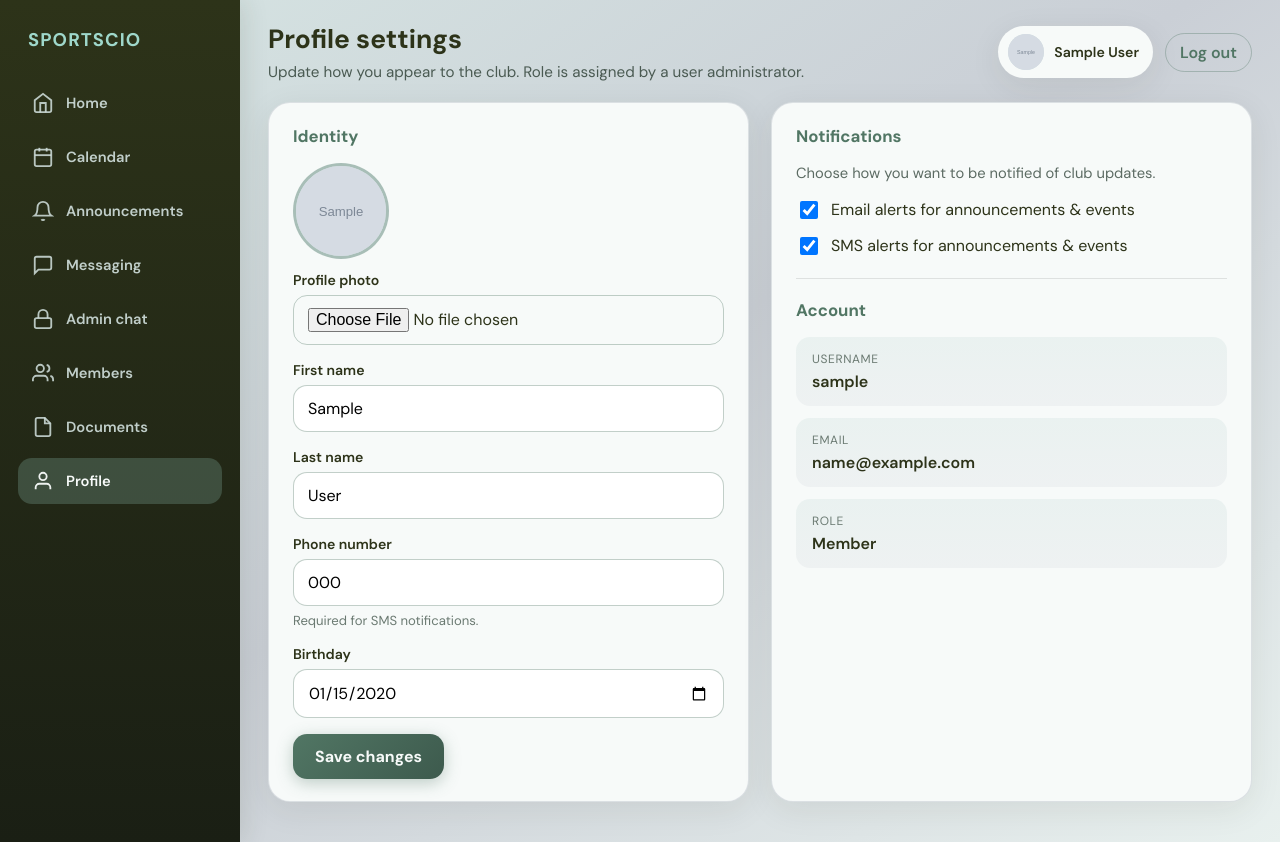
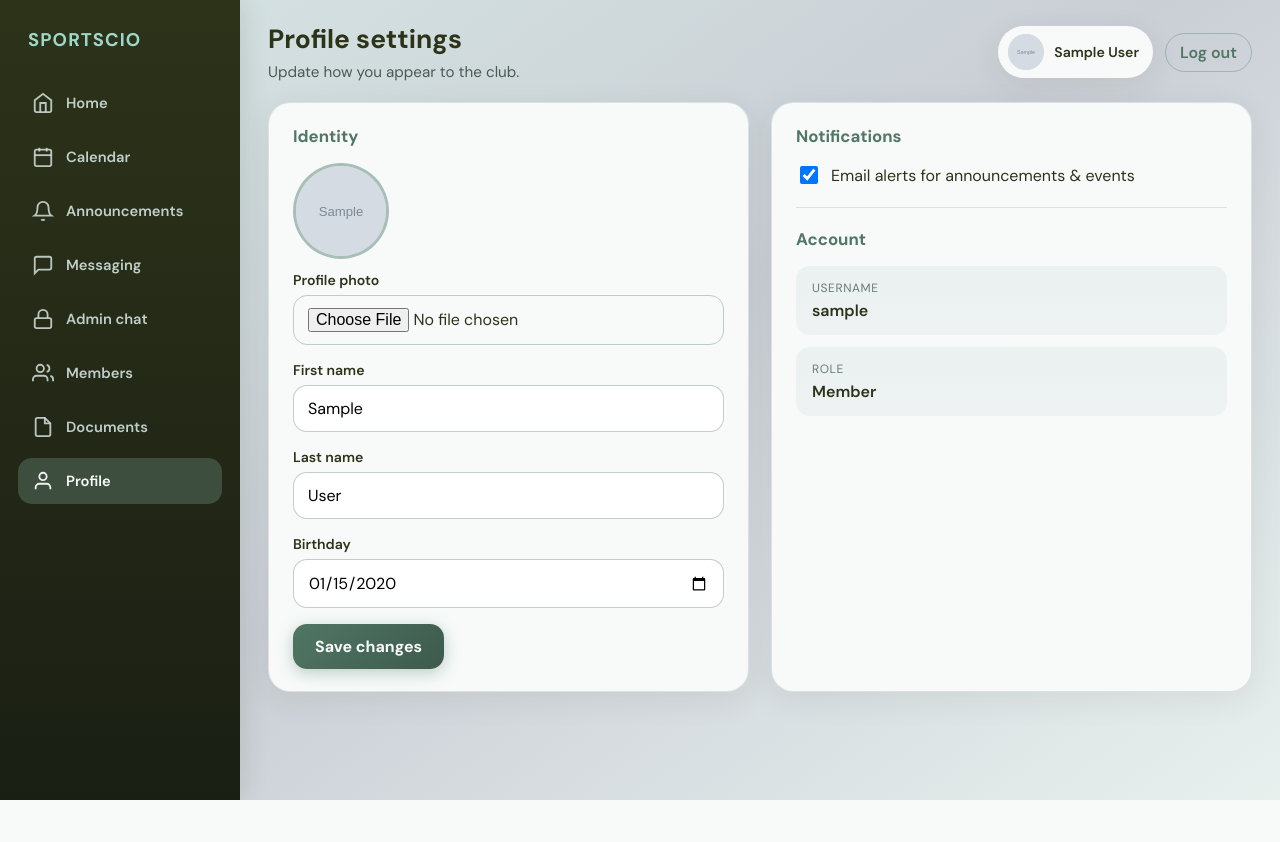
Before and after one commit to AkhilGogineni/uvapickleballclubwebsite, a Django app: page /sportscio/profile/ in a window 1280 px wide. After the commit the page ends 800 px from the top, so only its background shows below. Run offline with Django 5.2, Linux system fonts and the light colour scheme; a user stored in the database is signed in; tables that the repository leaves empty hold one stand-in row (values such as "Sample post"); grey boxes marked "Sample" are stand-in pictures.

Commit message:
removed sms notif interface (everything costs money)

```diff
--- a/sportscio/models.py
+++ b/sportscio/models.py
@@ -23,14 +23,10 @@ class Profile(models.Model):
         help_text="Profile photo; stored in S3 in production.",
     )
 
-    # New Notification Fields
-    phone_number = models.CharField(max_length=15, blank=True, null=True)
     email_notifications = models.BooleanField(default=True)
-    sms_notifications = models.BooleanField(default=False)
 
     def __str__(self):
         return f"{self.user.username} ({self.get_role_display()})"
-
 
 class Message(models.Model):
     sender = models.ForeignKey(User, on_delete=models.CASCADE, related_name='sent_messages')
@@ -43,7 +39,6 @@ class Message(models.Model):
 
     def __str__(self):
         return f"{self.sender.username}: {self.content[:50]}"
-
 
 class Announcement(models.Model):
     author = models.ForeignKey(User, on_delete=models.CASCADE, related_name='announcements')
@@ -59,14 +54,8 @@ class Announcement(models.Model):
     def __str__(self):
         return self.title
 
-    def is_author_admin(self):
-        return self.author.is_superuser
-
-
 class ClubDocument(models.Model):
-    uploaded_by = models.ForeignKey(
-        User, on_delete=models.CASCADE, related_name="club_documents"
-    )
+    uploaded_by = models.ForeignKey(User, on_delete=models.CASCADE, related_name="club_documents")
     title = models.CharField(max_length=200)
     file = models.FileField(upload_to="documents/%Y/%m/")
     created_at = models.DateTimeField(auto_now_add=True)
@@ -76,7 +65,6 @@ class ClubDocument(models.Model):
 
     def __str__(self):
         return self.title
-
 
 class Event(models.Model):
     created_by = models.ForeignKey(User, on_delete=models.CASCADE, related_name='events')
--- a/sportscio/templates/profile_settings.html
+++ b/sportscio/templates/profile_settings.html
@@ -1,18 +1,18 @@
 {% extends "base_app.html" %}
 {% block title %}Profile settings | SportsCIO{% endblock %}
 {% block page_heading %}Profile settings{% endblock %}
-{% block page_sub %}Update how you appear to the club. Role is assigned by a user administrator.{% endblock %}
+{% block page_sub %}Update how you appear to the club.{% endblock %}
+
 {% block extra_css %}
 <style>
     .settings-grid { display: grid; grid-template-columns: 1fr 1fr; gap: 22px; }
     @media (max-width: 800px) { .settings-grid { grid-template-columns: 1fr; } }
     .field { margin-bottom: 16px; }
     .field label { display: block; font-weight: 600; font-size: 0.88rem; margin-bottom: 6px; color: var(--c-ink); }
-    .field input[type="text"], .field input[type="tel"], .field input[type="date"], .field input[type="file"] {
+    .field input[type="text"], .field input[type="date"], .field input[type="file"] {
         width: 100%; padding: 12px 14px; border-radius: 14px; border: 1px solid rgba(81, 118, 100, 0.35); font: inherit;
     }
     .avatar-preview { width: 96px; height: 96px; border-radius: 50%; object-fit: cover; border: 3px solid rgba(81, 118, 100, 0.35); display: block; margin-bottom: 12px; background: var(--c-mist); }
-    .field .hint { font-size: 0.82rem; color: #6b7a72; margin-top: 6px; }
     .checkbox-group { display: flex; align-items: center; gap: 10px; margin-bottom: 12px; cursor: pointer; }
     .checkbox-group input { width: 18px; height: 18px; cursor: pointer; }
     .readonly-block { background: linear-gradient(180deg, rgba(214,229,227,0.4), rgba(202,207,214,0.2)); border-radius: 14px; padding: 14px 16px; margin-bottom: 12px; }
@@ -22,6 +22,7 @@
     .msg-list li { padding: 10px 14px; border-radius: 12px; margin-bottom: 8px; background: rgba(159, 216, 203, 0.35); border: 1px solid rgba(81,118,100,0.25); font-size: 0.92rem; }
 </style>
 {% endblock %}
+
 {% block content %}
 {% if messages %}
 <ul class="msg-list">
@@ -52,11 +53,6 @@
                 <input type="text" id="last_name" name="last_name" value="{{ user.last_name }}" maxlength="150">
             </div>
             <div class="field">
-                <label for="phone_number">Phone number</label>
-                <input type="tel" id="phone_number" name="phone_number" value="{{ user.profile.phone_number|default:'' }}" placeholder="+1 (555) 000-0000">
-                <p class="hint">Required for SMS notifications.</p>
-            </div>
-            <div class="field">
                 <label for="birthday">Birthday</label>
                 <input type="date" id="birthday" name="birthday" value="{% if user.profile.birthday %}{{ user.profile.birthday|date:'Y-m-d' }}{% endif %}">
             </div>
@@ -65,16 +61,9 @@
 
         <div class="card">
             <h2 style="margin-top:0;">Notifications</h2>
-            <p class="muted">Choose how you want to be notified of club updates.</p>
-
             <label class="checkbox-group">
                 <input type="checkbox" name="email_notifications" {% if user.profile.email_notifications %}checked{% endif %}>
                 <span>Email alerts for announcements & events</span>
-            </label>
-
-            <label class="checkbox-group">
-                <input type="checkbox" name="sms_notifications" {% if user.profile.sms_notifications %}checked{% endif %}>
-                <span>SMS alerts for announcements & events</span>
             </label>
 
             <hr style="margin: 20px 0; border: 0; border-top: 1px solid rgba(0,0,0,0.1);">
@@ -85,10 +74,6 @@
                 <div class="val">{{ user.username }}</div>
             </div>
             <div class="readonly-block">
-                <div class="label">Email</div>
-                <div class="val">{{ user.email|default:"—" }}</div>
-            </div>
-            <div class="readonly-block">
                 <div class="label">Role</div>
                 <div class="val">{{ user.profile.get_role_display }}</div>
             </div>
--- a/sportscio/views.py
+++ b/sportscio/views.py
@@ -209,19 +209,14 @@ def profile_settings_view(request):
         first = request.POST.get("first_name", "").strip()
         last = request.POST.get("last_name", "").strip()
         birthday_raw = request.POST.get("birthday", "").strip()
-        phone = request.POST.get("phone_number", "").strip()
 
-        # Checkboxes only sent if checked
         email_notifs = request.POST.get("email_notifications") == "on"
-        sms_notifs = request.POST.get("sms_notifications") == "on"
 
         user.first_name = first[:150]
         user.last_name = last[:150]
         user.save(update_fields=["first_name", "last_name"])
 
-        profile.phone_number = phone[:15]
         profile.email_notifications = email_notifs
-        profile.sms_notifications = sms_notifs
 
         if birthday_raw:
             try:
@@ -243,11 +238,7 @@ def profile_settings_view(request):
         django_messages.success(request, "Your profile was updated.")
         return redirect("profile_settings")
 
-    return render(
-        request,
-        "profile_settings.html",
-        {"nav_active": "profile"},
-    )
+    return render(request, "profile_settings.html", {"nav_active": "profile"})
 
 
 @login_required
```
Also changed, not shown: sportscio/signals.py (+5 -22 lines).
